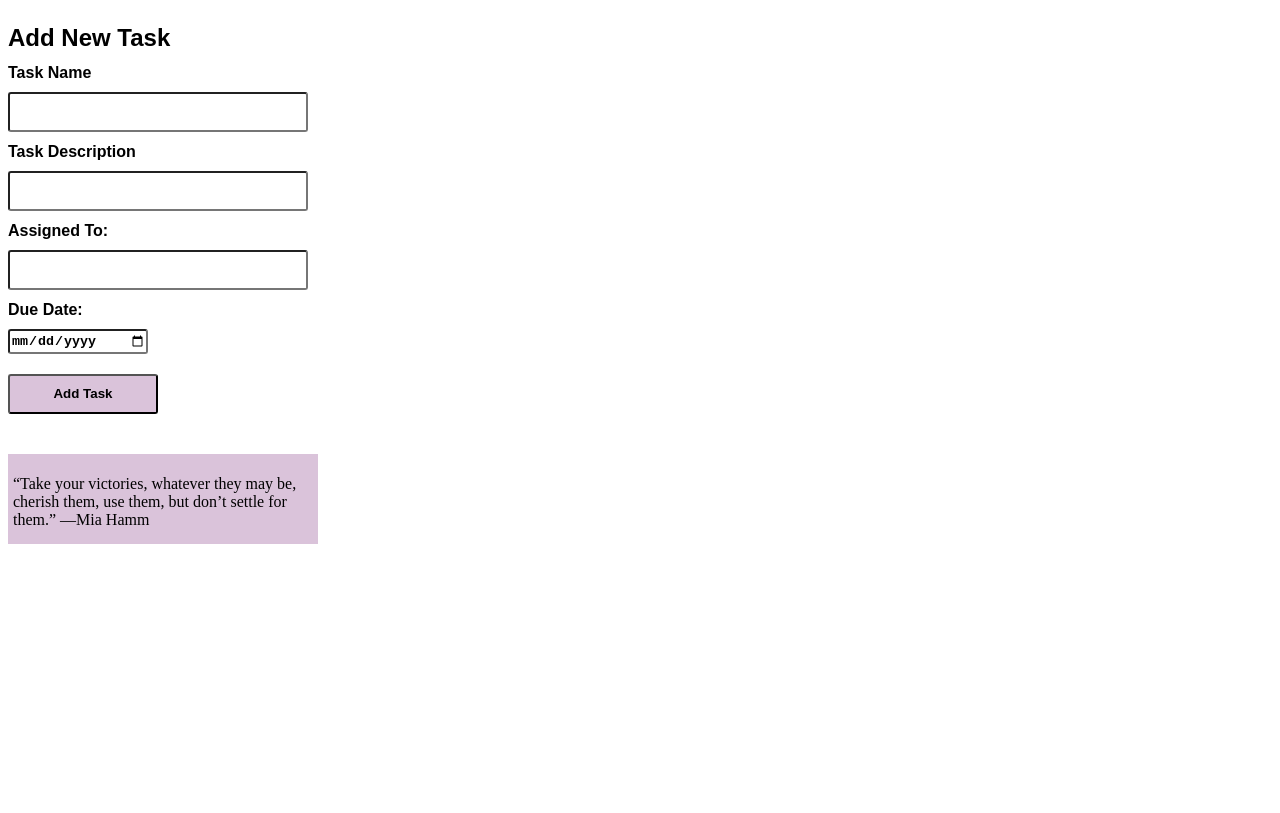
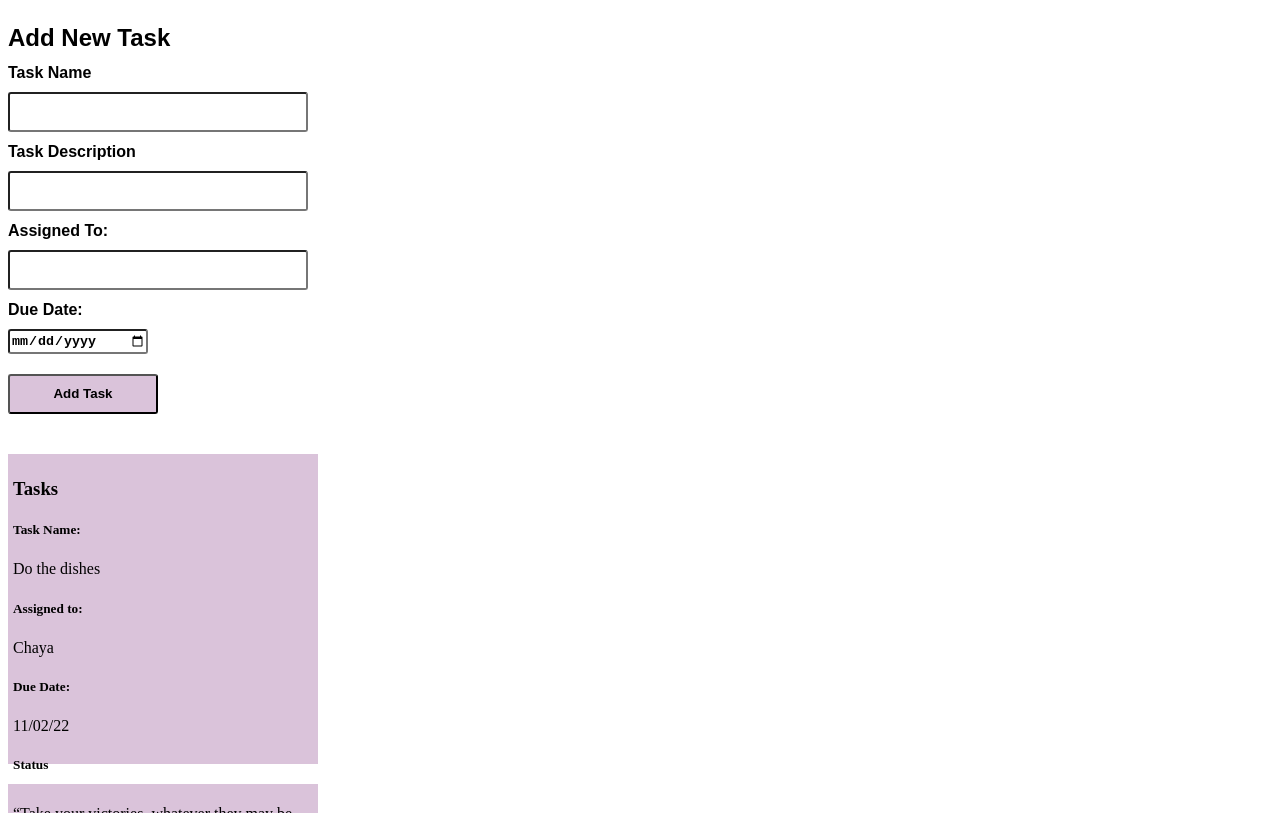
Before and after one commit to HaaniMirza/Group4-FinalProject, a plain HTML site: page index.html in a window 1280 px wide. Shown: the part 91-904 px from the top of the page. Before the commit the page ends 800 px from the top, so only its background shows below. Drawn offline with Linux system fonts and the light colour scheme.

Commit message:
Added Task Card

```diff
--- a/assets/css/style.css
+++ b/assets/css/style.css
@@ -59,10 +59,20 @@ h1 {
     width: 150px;
 }
 
-.card {
+.card-body {
     background-color: rgb(218, 195, 218);
     width: 300px;
     height: 80px;
     padding: 5px;
     margin-top: 20px;
+    position: fixed;
 }
+
+.container {
+    background-color: rgb(218, 195, 218);
+    width: 300px;
+    height: 300px;
+    padding: 5px;
+    margin-top: 20px;
+
+}
--- a/index.html
+++ b/index.html
@@ -38,6 +38,20 @@
         <button type="submit" class="form-btn">Add Task</button>
         </div>
     </form>
+
+    <div class="container">
+        <div class="card">
+            <h3 class="card-title">Tasks</h3>
+            <h5 class="card-subtitle">Task Name:</h5>
+            <p>Do the dishes</p>
+            <h5 class="card-subtitle">Assigned to:</h5>
+            <p>Chaya</p>
+            <h5 class="card-subtitle">Due Date:</h5>
+            <p>11/02/22</p>
+            <h5 class="card-subtitle">Status</h5>
+            <p>To Do</p>
+        </div>
+    </div>
     <footer>
         <div class="card">
             <div class="card-body">
```
